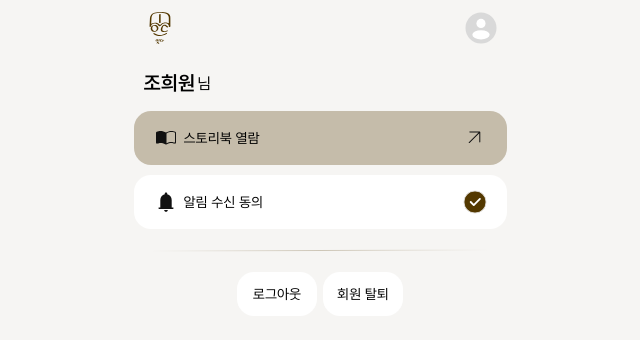
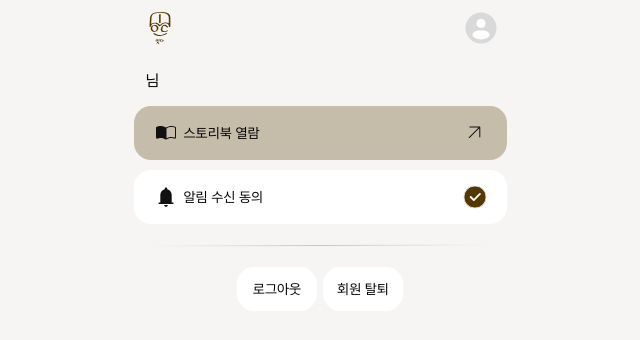
Before and after one commit to DS-ITDA/ITDA-FE, a React (Vite) app: page /mypage in a window 1280 px wide. Shown: the top 340 px of the page, without its empty margins (320-960 px from the left). Built offline with nearby package versions, Linux system fonts and the light colour scheme; no server answers.

Commit message:
✨ Feat: 마이페이지 이름 불러오기

```diff
--- a/src/pages/mypage/Mypage.jsx
+++ b/src/pages/mypage/Mypage.jsx
@@ -7,7 +7,7 @@ import checkWhite from '@assets/mypage/check_white.svg';
 import checkBrown from '@assets/mypage/check_brown.svg';
 import divider from '@assets/mypage/divider.svg';
 import palette from '@styles/theme';
-import { useState } from 'react';
+import { useState, useEffect } from 'react';
 import { useNavigate } from 'react-router-dom';
 import { axiosInstance } from '@apis/axios';
 
@@ -15,6 +15,7 @@ const Mypage = () => {
   const navigate = useNavigate();
   const [checking, setChecking] = useState(true);
   const [modal, setModal] = useState('');
+  const [name, setName] = useState('');
 
   const MODAL_CONFIG = {
     logout: {
@@ -32,6 +33,21 @@ const Mypage = () => {
       },
     },
   };
+
+  useEffect(() => {
+    const fetchNickname = async () => {
+      try {
+        const response = await axiosInstance.get('/api/mapage');
+        setName(response.data || '');
+        console.log(response);
+        console.log(response.data);
+      } catch (error) {
+        console.error('닉네임 에러: ', error);
+      }
+    };
+
+    fetchNickname();
+  }, []);
 
   const logout = () => {
     localStorage.removeItem('refreshToken');
@@ -58,7 +74,7 @@ const Mypage = () => {
   return (
     <M.MyPage>
       <M.Nickname>
-        <span style={{ fontSize: '20px', fontWeight: 600 }}>조희원</span> 님
+        <span style={{ fontSize: '20px', fontWeight: 600 }}>{name}</span> 님
       </M.Nickname>
 
       <M.Button
```
